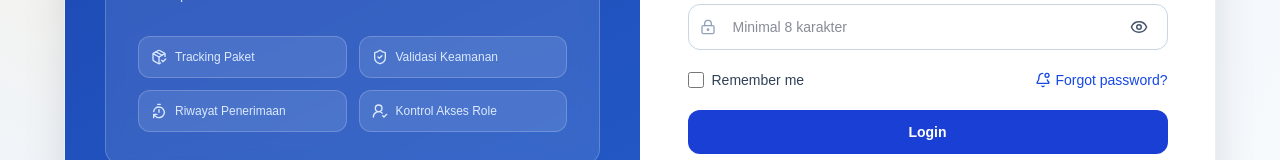
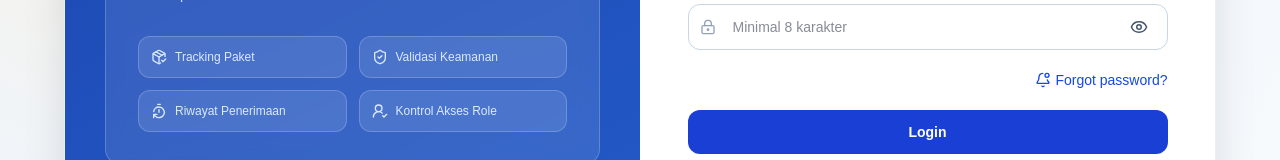
Before and after one commit to Argandhi23/sistem-paket-warga, a Next.js app: page /login in a window 1280 px wide. Shown: the part 424-584 px from the top of the page. Built offline with nearby package versions, Linux system fonts and the light colour scheme.

Commit message:
refactor: hapus opsi remember me pada login

```diff
--- a/src/app/login/page.tsx
+++ b/src/app/login/page.tsx
@@ -1,6 +1,6 @@
 "use client";
 
-import { SyntheticEvent, useMemo, useState } from "react";
+import { SyntheticEvent, useEffect, useMemo, useState } from "react";
 import { signIn } from "next-auth/react";
 import { PackageCheck, ShieldCheck, TimerReset, UserRoundCheck } from "lucide-react";
 import { AuthActions } from "@/components/auth/AuthActions";
@@ -43,9 +43,25 @@ export default function LoginPage() {
     password: false,
   });
   const [submitted, setSubmitted] = useState(false);
-  const [rememberMe, setRememberMe] = useState(false);
   const [statusMessage, setStatusMessage] = useState("");
   const [isSubmitting, setIsSubmitting] = useState(false);
+
+  useEffect(() => {
+    const url = new URL(window.location.href);
+    const hasSensitiveQuery = url.searchParams.has("email") || url.searchParams.has("password");
+
+    if (!hasSensitiveQuery) {
+      return;
+    }
+
+    url.searchParams.delete("email");
+    url.searchParams.delete("password");
+    window.history.replaceState({}, "", `${url.pathname}${url.search}${url.hash}`);
+
+    setStatusMessage(
+      "Terdeteksi kredensial pada URL dan sudah dibersihkan otomatis demi keamanan.",
+    );
+  }, []);
 
   const errors = useMemo(() => getFieldErrors(fields), [fields]);
 
@@ -155,11 +171,7 @@ export default function LoginPage() {
               onBlur={() => setTouched((previous) => ({ ...previous, password: true }))}
             />
 
-            <AuthActions
-              rememberMe={rememberMe}
-              onRememberMeChange={setRememberMe}
-              onForgotPasswordClick={() => setStatusMessage("Not implemented yet")}
-            />
+            <AuthActions onForgotPasswordClick={() => setStatusMessage("Not implemented yet")} />
 
             <button
               type="submit"
--- a/src/components/auth/AuthActions.tsx
+++ b/src/components/auth/AuthActions.tsx
@@ -1,28 +1,12 @@
 import { BellDot } from "lucide-react";
 
 type AuthActionsProps = {
-  rememberMe: boolean;
-  onRememberMeChange: (checked: boolean) => void;
   onForgotPasswordClick: () => void;
 };
 
-export function AuthActions({
-  rememberMe,
-  onRememberMeChange,
-  onForgotPasswordClick,
-}: AuthActionsProps) {
+export function AuthActions({ onForgotPasswordClick }: AuthActionsProps) {
   return (
-    <div className="flex items-center justify-between gap-4">
-      <label className="inline-flex items-center gap-2 text-sm text-slate-700">
-        <input
-          type="checkbox"
-          checked={rememberMe}
-          onChange={(event) => onRememberMeChange(event.target.checked)}
-          className="h-4 w-4 rounded border-slate-300 text-blue-600 focus:ring-blue-300"
-        />
-        Remember me
-      </label>
-
+    <div className="flex items-center justify-end gap-4">
       <button
         type="button"
         onClick={onForgotPasswordClick}
```
